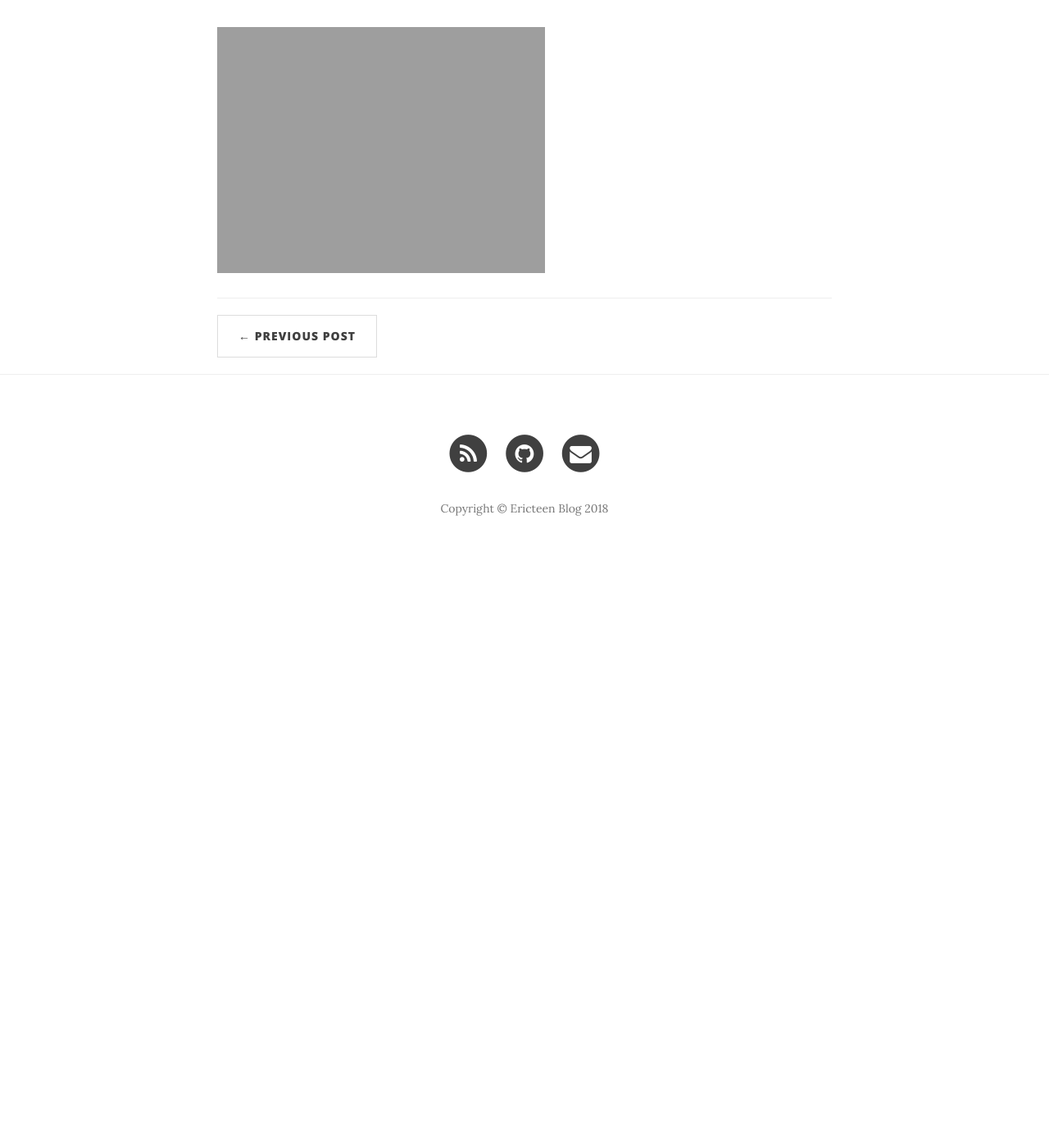
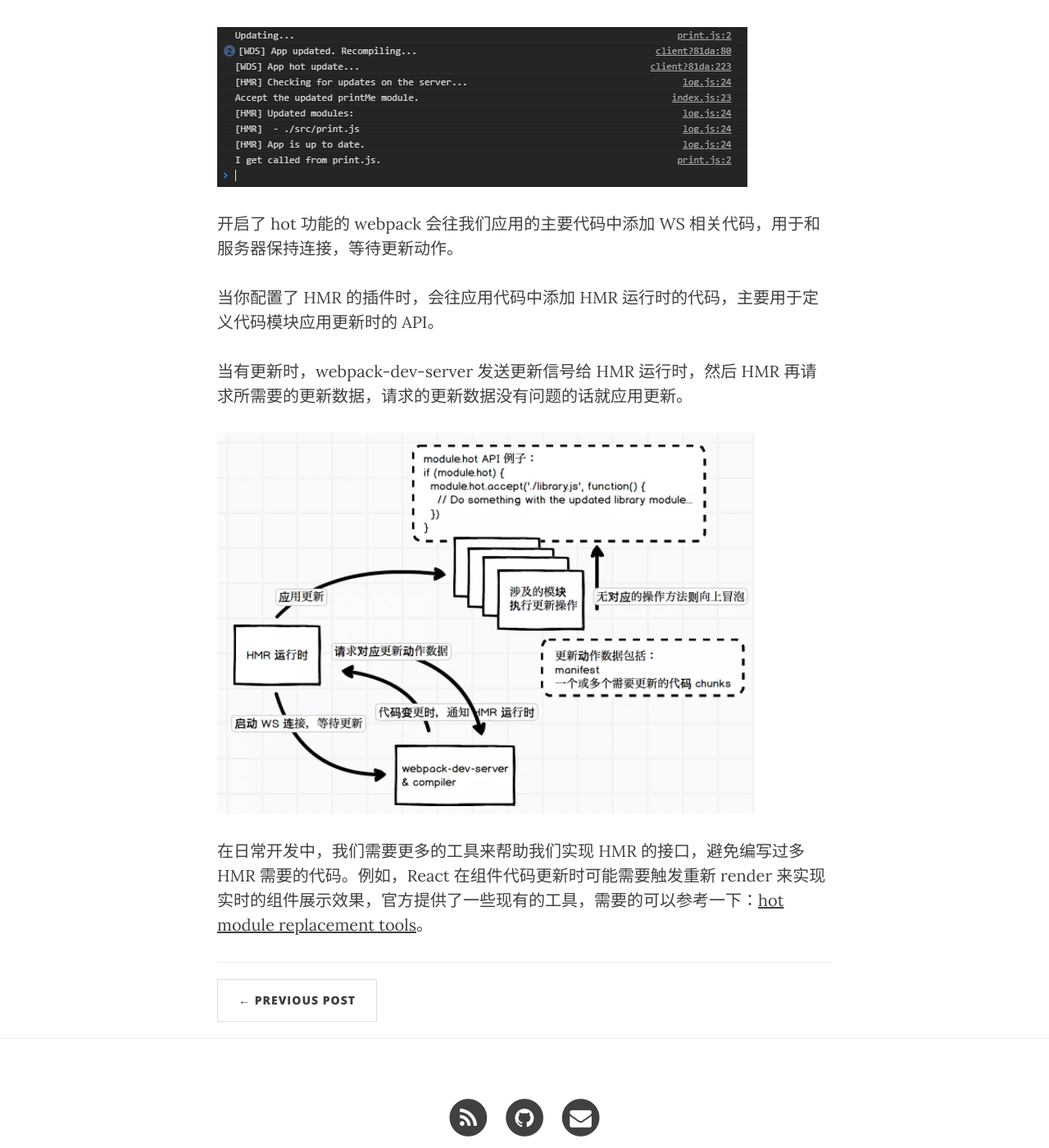
Before and after one commit to Ericteen/ericteen.github.io, a Jekyll site: the page built from _posts/2018-03-11-HMR.md, in a window 1280 px wide and 1400 px high, scrolled down 4287 px. Shown: the whole window at 82% size. Built offline with Jekyll 4.4.1, drawn with Linux system fonts in a browser that asks for light colours; nearby versions of some CDN libraries; before the commit the page ends 4983 px from its top, so only the background shows below that.

Commit message:
新增描述

```diff
--- a/_posts/2018-03-11-HMR.md
+++ b/_posts/2018-03-11-HMR.md
@@ -154,4 +154,14 @@ webpack 内部运行时，会维护一份用于管理构建代码时各个模块
 
 当根据前面的步骤启动支持 HMR 的 webpack-dev-server ，然后打开浏览器可以看到。
 
-![console内容]('/img/post-duola-image.jpg')
+![console内容](/img/HMR/console.jpg)
+
+开启了 hot 功能的 webpack 会往我们应用的主要代码中添加 WS 相关代码，用于和服务器保持连接，等待更新动作。
+
+当你配置了 HMR 的插件时，会往应用代码中添加 HMR 运行时的代码，主要用于定义代码模块应用更新时的 API。
+
+当有更新时，webpack-dev-server 发送更新信号给 HMR 运行时，然后 HMR 再请求所需要的更新数据，请求的更新数据没有问题的话就应用更新。
+
+![HMR原理](/img/HMR/hmr-principle.jpg)
+
+在日常开发中，我们需要更多的工具来帮助我们实现 HMR 的接口，避免编写过多 HMR 需要的代码。例如，React 在组件代码更新时可能需要触发重新 render 来实现实时的组件展示效果，官方提供了一些现有的工具，需要的可以参考一下：[hot module replacement tools](https://webpack.js.org/guides/hot-module-replacement/#other-code-and-frameworks)。
```
Also changed, not shown: img/HMR/hmr-principle.jpg (added).
